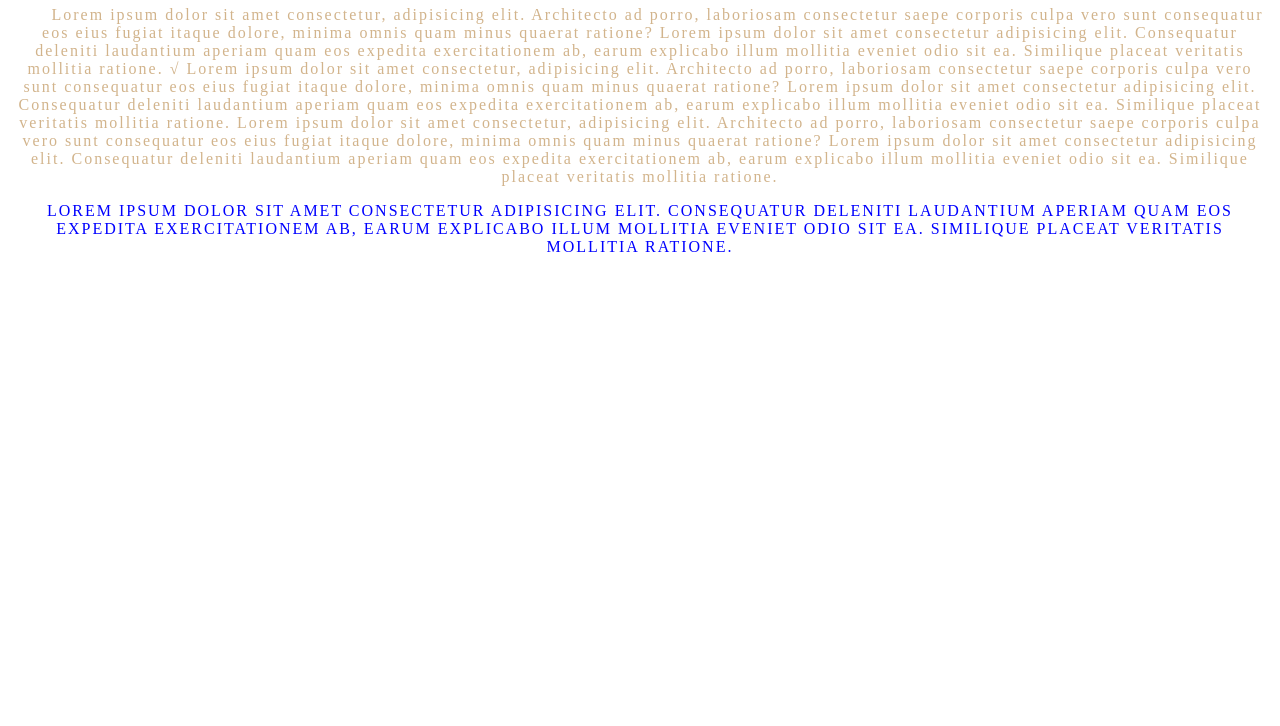
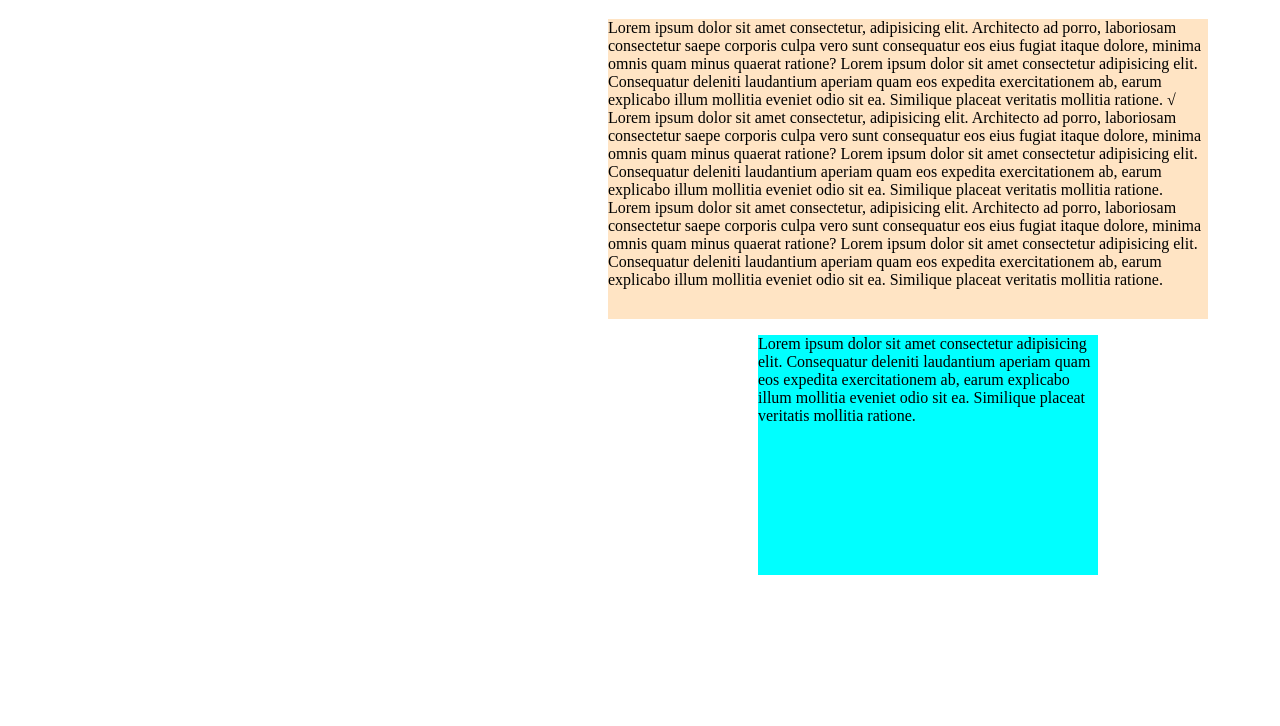
Before and after one commit to Andryk-Lara/Css-Practica-7, a plain HTML site: page index.html in a window 1280 px wide. Shown: the part 74-800 px from the top of the page. Drawn offline with Linux system fonts and the light colour scheme.

Commit message:
Css Propiedades de Background

```diff
--- a/CSS/styles.css
+++ b/CSS/styles.css
@@ -1,4 +1,6 @@
-p.p1 {
+/*Propiedades de Texto*/
+
+/* p.p1 {
     color: tan;
     text-align: center;
     text-indent: 35px;
@@ -9,4 +11,30 @@ p.p2 {
     text-align: center;
     text-transform: uppercase;
     letter-spacing: 2px;
+} */
+
+/*Propiedades de background*/
+
+h1 {
+    background-color: bisque;
+    height: 50px;
+    width: 150px;
+    position: relative;
+    left: 820px;
 }
+
+p.p1 {
+    background-color: bisque;
+    height: 300px;
+    width: 600px;
+    left: 600px;
+    position: relative;
+}
+
+div.bg {
+    background-color: aqua;
+    height: 240px;
+    width: 340px;
+    left: 750px;
+    position: relative;
+}
--- a/index.html
+++ b/index.html
@@ -12,7 +12,7 @@
         <h1>Practica 7</h1>
     </div>
 
-    <div class="bg">
+    <div>
         <p class="p1">
             Lorem ipsum dolor sit amet consectetur, adipisicing elit. Architecto ad porro, laboriosam consectetur saepe corporis culpa vero sunt consequatur eos eius fugiat itaque dolore, minima omnis quam minus quaerat ratione? Lorem ipsum dolor sit amet consectetur adipisicing elit.
             Consequatur deleniti laudantium aperiam quam eos expedita exercitationem ab, earum explicabo illum mollitia eveniet odio sit ea. Similique placeat veritatis mollitia ratione. √ Lorem ipsum dolor sit amet consectetur, adipisicing elit. Architecto ad porro, laboriosam consectetur saepe corporis culpa vero sunt consequatur eos eius fugiat itaque dolore,
@@ -22,7 +22,7 @@
         </p>
     </div>
 
-    <div>
+    <div class="bg">
         <p class="p2">Lorem ipsum dolor sit amet consectetur adipisicing elit. Consequatur deleniti laudantium aperiam quam eos expedita exercitationem ab, earum explicabo illum mollitia eveniet odio sit ea. Similique placeat veritatis mollitia ratione.</p>
     </div>
     <script src="/JS/script.js"></script>
```
